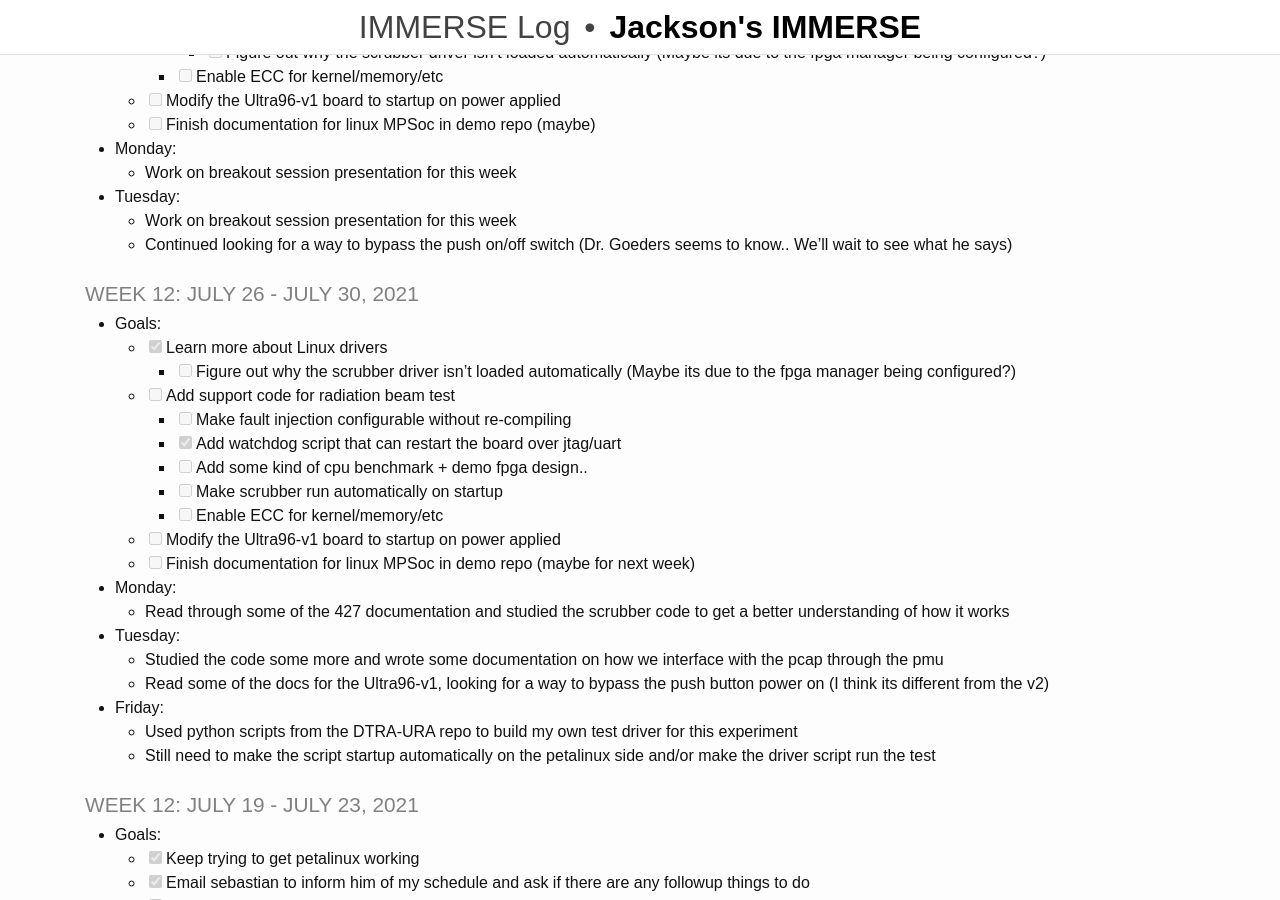
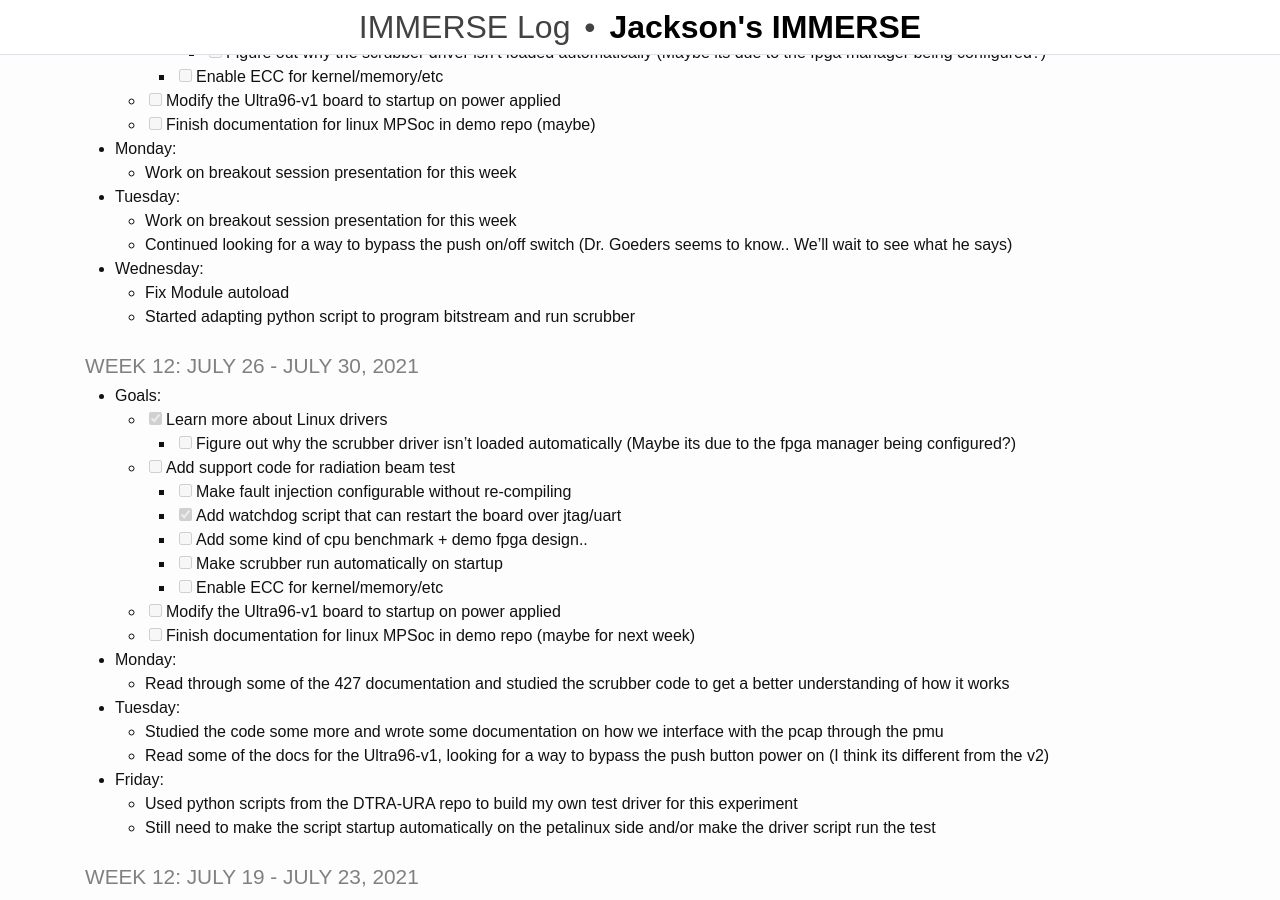
Before and after one commit to rjsmith1999/IMMERSE, a Jekyll site: the page built from _pages/log.md, in a window 1280 px wide and 900 px high, scrolled down 473 px. Built offline with Jekyll 4.4.1, drawn with Linux system fonts in a browser that asks for light colours.

Commit message:
Update Log

```diff
--- a/_pages/log.md
+++ b/_pages/log.md
@@ -19,9 +19,9 @@ title: IMMERSE Log
 ### Week 12: Aug 2 - Aug 6, 2021
 * **Goals**:
   - [ ] Add support code for radiation beam test
-    - [ ] Make fault injection configurable without re-compiling
+    - [x] Make fault injection configurable without re-compiling
     - [ ] Add some kind of cpu benchmark + demo fpga design..
-    - [ ] Make scrubber run automatically on startup
+    - [x] Make scrubber run automatically on startup
       - [ ] Figure out why the scrubber driver isn't loaded automatically (Maybe its due to the fpga manager being configured?)
     - [ ] Enable ECC for kernel/memory/etc
   - [ ] Modify the Ultra96-v1 board to startup on power applied
@@ -33,6 +33,10 @@ title: IMMERSE Log
 * **Tuesday**:
   - Work on breakout session presentation for this week
   - Continued looking for a way to bypass the push on/off switch (Dr. Goeders seems to know.. We'll wait to see what he says)
+
+* **Wednesday**:
+  - Fix Module autoload
+  - Started adapting python script to program bitstream and run scrubber
 
 
 ### Week 12: July 26 - July 30, 2021
```
